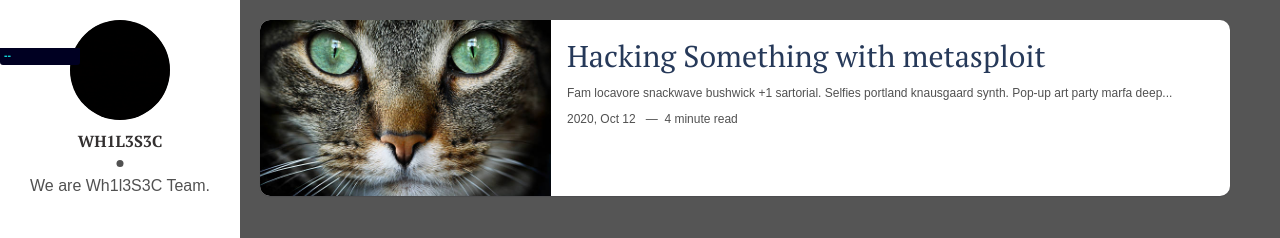
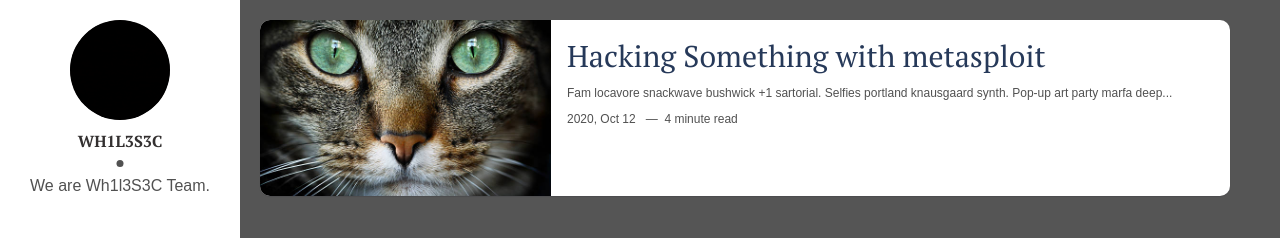
Before and after one commit to WhileSEC/whilesec, a Jekyll site: the page built from index.html, in a window 1280 px wide. Shown: the top 238 px of the page. Built offline with Jekyll 4.4.1, drawn with Linux system fonts in a browser that asks for light colours; the list of posts is cut into pages by our own code.

Commit message:
removing extra words particles1

```diff
--- a/_layouts/default.html
+++ b/_layouts/default.html
@@ -11,7 +11,5 @@
     {% include analytics.html %}
   </body>
 </div>
-<div class="count-particles">
-  <span class="js-count-particles">--</span>
 </div>
 </html>
```
